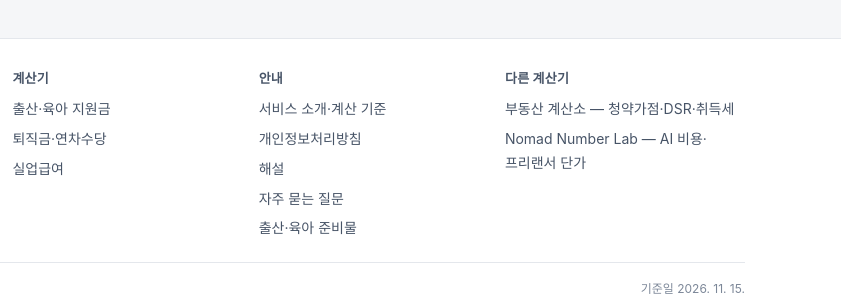
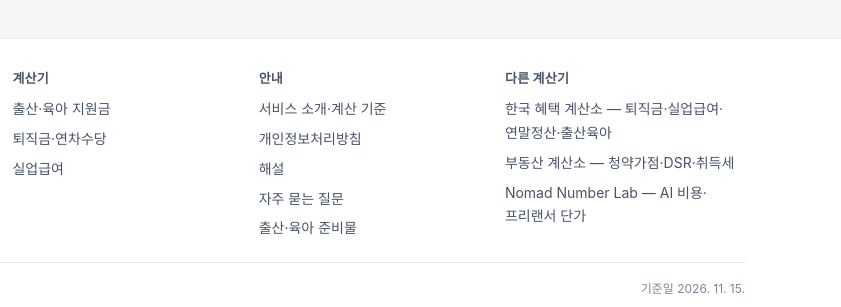
Before and after one commit to sdn6517-cmd/life-hr-calc, a plain HTML site: page index.html in a window 1280 px wide. Shown: the part 10362-10669 px from the top of the page, 439-1280 px from the left. Drawn offline with Linux system fonts and the light colour scheme; a web font is replaced by a local one.

Commit message:
feat: 푸터 '다른 계산기'에 한국 혜택 계산소(korea-benefit-calc) 링크 추가

```diff
--- a/index.html
+++ b/index.html
@@ -1192,6 +1192,7 @@
       <div>
         <div class="footer-head">다른 계산기</div>
         <div class="footer-links">
+          <a href="https://sdn6517-cmd.github.io/korea-benefit-calc/" target="_blank" rel="noopener">한국 혜택 계산소 — 퇴직금·실업급여·연말정산·출산육아</a>
           <a href="https://sdn6517-cmd.github.io/budongsan-calc/" target="_blank" rel="noopener">부동산 계산소 — 청약가점·DSR·취득세</a>
           <a href="https://sdn6517-cmd.github.io/global-nomad-calc/" target="_blank" rel="noopener">Nomad Number Lab — AI 비용·프리랜서 단가</a>
         </div>
```
